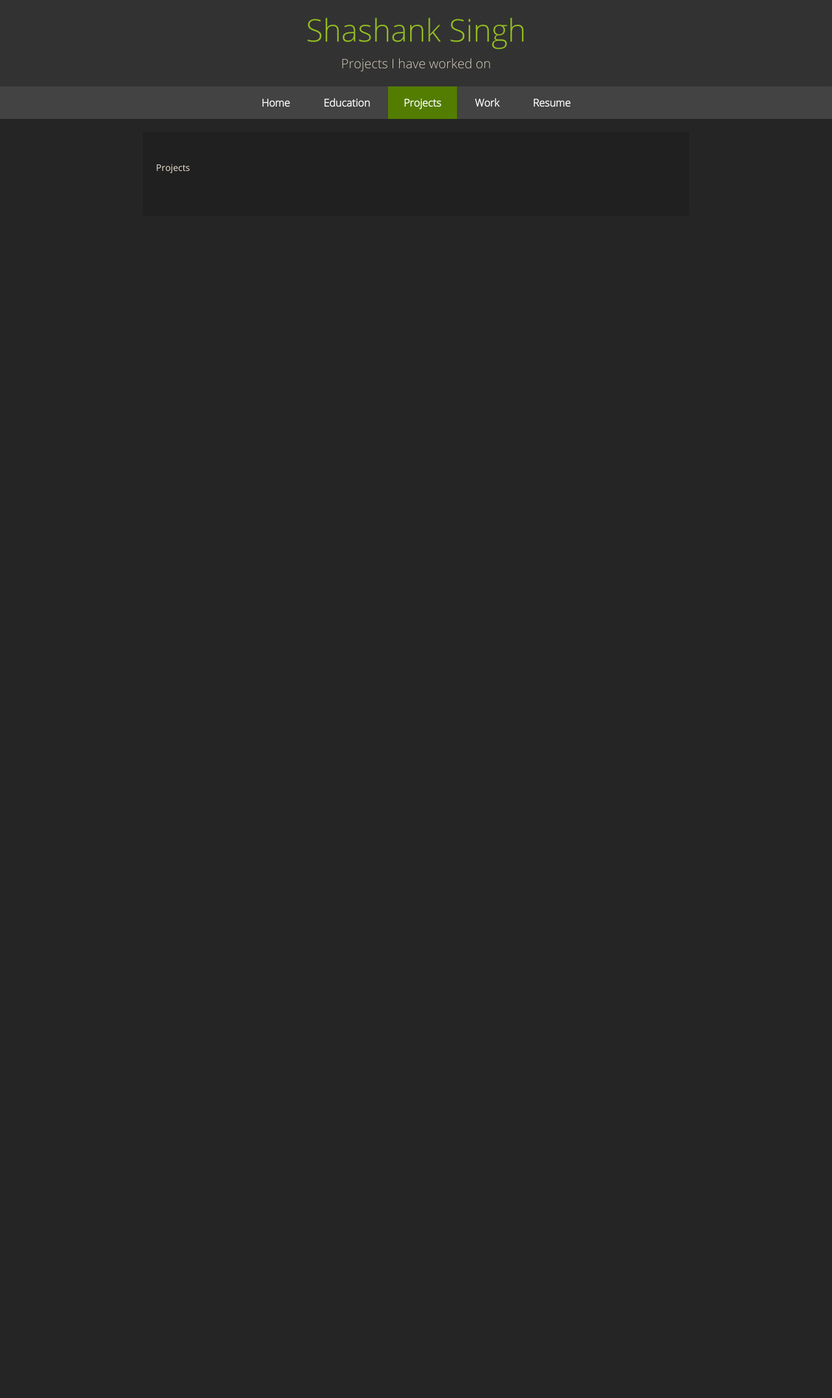
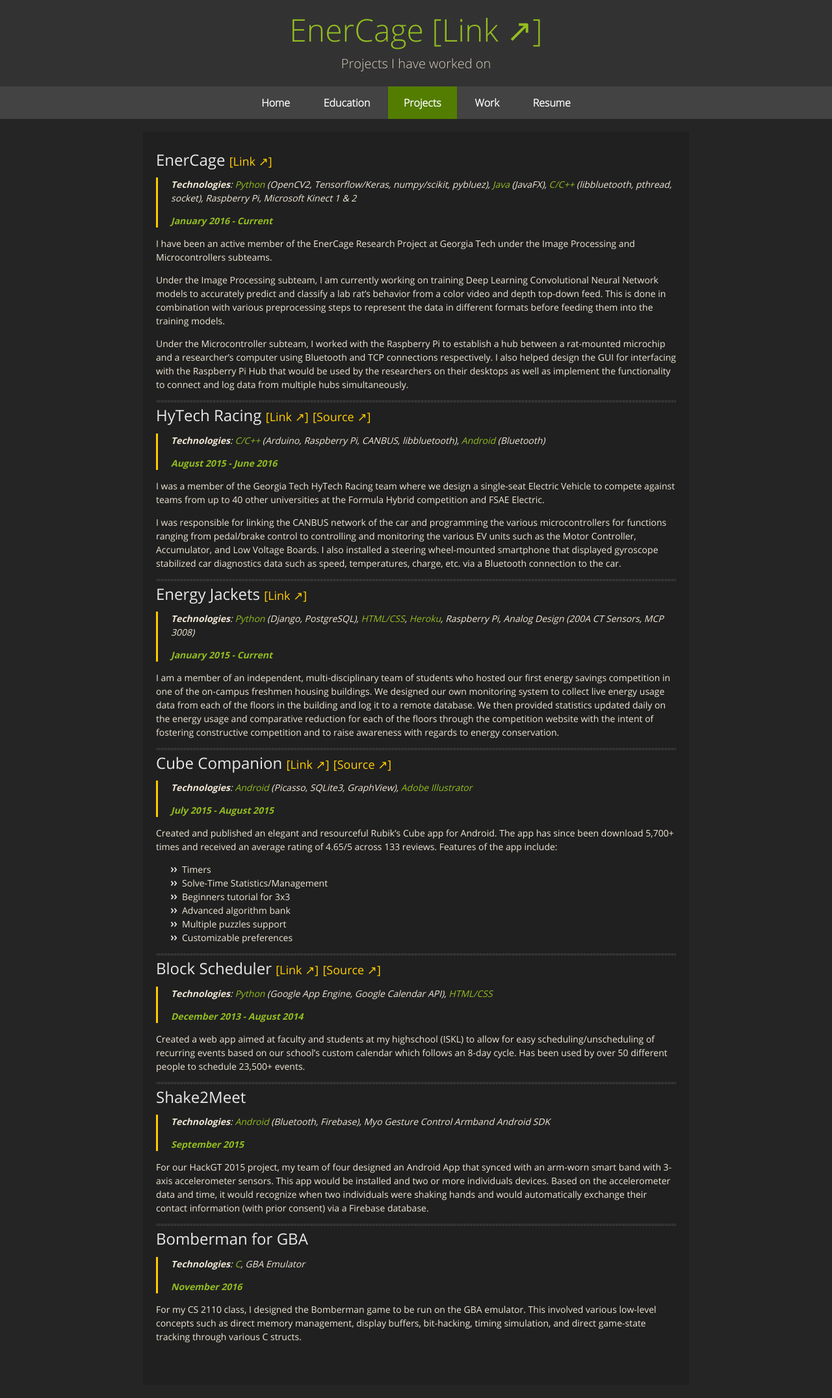
Before and after one commit to sshashank124/sshashank124.github.io-old, a Jekyll site: the page built from projects.md, in a window 1280 px wide. Shown: the whole page at 65% size. Built offline with Jekyll 4.4.1, drawn with Linux system fonts in a browser that asks for light colours; nearby versions of some CDN libraries; our own code applies the rules of GitHub Pages for plain Markdown files; before the commit the page ends 900 px from its top, so only the background shows below that.

Commit message:
Finished first draft

```diff
--- a/_sass/jekyll-theme-midnight.scss
+++ b/_sass/jekyll-theme-midnight.scss
@@ -56,10 +56,7 @@
 }
 
 a small {
-  font-size:11px;
-  color:#666;
-  margin-top:-0.6em;
-  display:block;
+  font-size: 75%;
 }
 
 em {
@@ -124,26 +121,6 @@
   }
 }
 
-table {
-  width:100%;
-  border-collapse:collapse;
-}
-
-th {
-  text-align:left;
-  padding:5px 10px;
-  border-bottom:1px solid #434343;
-  color: #b6b6b6;
-  font-family: 'OpenSansSemibold', "Helvetica Neue", Helvetica, Arial, sans-serif !important;
-  font-weight: normal;
-}
-
-td {
-  text-align:left;
-  padding:5px 10px;
-  border-bottom:1px solid #434343;
-}
-
 hr {
   border: 0;
   outline: none;
@@ -151,12 +128,15 @@
   background: transparent url('../images/hr.gif') center center repeat-x;
 }
 
+br {
+  line-height: 2em;
+}
+
 dt {
   color:#F0E7D5;
   font-family: 'OpenSansSemibold', "Helvetica Neue", Helvetica, Arial, sans-serif !important;
   font-weight: normal;
 }
-
 
 #header {
   width: 100%;
--- a/projects.html
+++ /dev/null
@@ -1,6 +0,0 @@
----
-layout: default
-description: Projects I have worked on
-section: projects
----
-<p>Projects</p>
--- /dev/null
+++ b/projects.md
@@ -0,0 +1,78 @@
+---
+layout: default
+description: Projects I have worked on
+section: projects
+---
+## EnerCage [<small>[Link ↗]</small>](http://www.vip.gatech.edu/teams/enercage)
+> **Technologies**: *Python* (OpenCV2, Tensorflow/Keras, numpy/scikit, pybluez), *Java* (JavaFX), *C/C++* (libbluetooth, pthread, socket), Raspberry Pi, Microsoft Kinect 1 & 2
+>
+> ***January 2016 - Current***
+
+I have been an active member of the EnerCage Research Project at Georgia Tech under the Image Processing and Microcontrollers subteams.
+
+Under the Image Processing subteam, I am currently working on training Deep Learning Convolutional Neural Network models to accurately predict and classify a lab rat's behavior from a color video and depth top-down feed. This is done in combination with various preprocessing steps to represent the data in different formats before feeding them into the training models.
+
+Under the Microcontroller subteam, I worked with the Raspberry Pi to establish a hub between a rat-mounted microchip and a researcher's computer using Bluetooth and TCP connections respectively. I also helped design the GUI for interfacing with the Raspberry Pi Hub that would be used by the researchers on their desktops as well as implement the functionality to connect and log data from multiple hubs simultaneously.
+
+* * *
+
+## HyTech Racing [<small>[Link ↗]</small>](https://hytechracing.gatech.edu/) [<small>[Source ↗]</small>](https://github.com/hytech-racing/code-2016)
+> **Technologies**: *C/C++* (Arduino, Raspberry Pi, CANBUS, libbluetooth), *Android* (Bluetooth)
+>
+> ***August 2015 - June 2016***
+
+I was a member of the Georgia Tech HyTech Racing team where we design a single-seat Electric Vehicle to compete against teams from up to 40 other universities at the Formula Hybrid competition and FSAE Electric.
+
+I was responsible for linking the CANBUS network of the car and programming the various microcontrollers for functions ranging from pedal/brake control to controlling and monitoring the various EV units such as the Motor Controller, Accumulator, and Low Voltage Boards. I also installed a steering wheel-mounted smartphone that displayed gyroscope stabilized car diagnostics data such as speed, temperatures, charge, etc. via a Bluetooth connection to the car.
+
+* * *
+
+## Energy Jackets [<small>[Link ↗]</small>](https://energy-jackets.herokuapp.com/aboutus.html)
+> **Technologies**: *Python* (Django, PostgreSQL), *HTML/CSS*, *Heroku*, Raspberry Pi, Analog Design (200A CT Sensors, MCP 3008)
+>
+> ***January 2015 - Current***
+
+I am a member of an independent, multi-disciplinary team of students who hosted our first energy savings competition in one of the on-campus freshmen housing buildings. We designed our own monitoring system to collect live energy usage data from each of the floors in the building and log it to a remote database. We then provided statistics updated daily on the energy usage and comparative reduction for each of the floors through the competition website with the intent of
+fostering constructive competition and to raise awareness with regards to energy conservation.
+
+* * *
+
+## Cube Companion [<small>[Link ↗]</small>](https://play.google.com/store/apps/details?id=com.qbix.cubecompanion) [<small>[Source ↗]</small>](https://github.com/sshashank124/CubeCompanion)
+> **Technologies**: *Android* (Picasso, SQLite3, GraphView), *Adobe Illustrator*
+>
+> ***July 2015 - August 2015***
+
+Created and published an elegant and resourceful Rubik's Cube app for Android. The app has since been download 5,700+ times and received an average rating of 4.65/5 across 133 reviews. Features of the app include:
+* Timers
+* Solve-Time Statistics/Management
+* Beginners tutorial for 3x3
+* Advanced algorithm bank
+* Multiple puzzles support
+* Customizable preferences
+
+* * *
+
+## Block Scheduler [<small>[Link ↗]</small>](http://block-scheduler.appspot.com/) [<small>[Source ↗]</small>](https://github.com/sshashank124/block_scheduler)
+> **Technologies**: *Python* (Google App Engine, Google Calendar API), *HTML/CSS*
+>
+> ***December 2013 - August 2014***
+
+Created a web app aimed at faculty and students at my highschool (ISKL) to allow for easy scheduling/unscheduling of recurring events based on our school's custom calendar which follows an 8-day cycle. Has been used by over 50 different people to schedule 23,500+ events.
+
+* * *
+
+## Shake2Meet
+> **Technologies**: *Android* (Bluetooth, Firebase), Myo Gesture Control Armband Android SDK
+>
+> ***September 2015***
+
+For our HackGT 2015 project, my team of four designed an Android App that synced with an arm-worn smart band with 3-axis accelerometer sensors. This app would be installed and two or more individuals devices. Based on the accelerometer data and time, it would recognize when two individuals were shaking hands and would automatically exchange their contact information (with prior consent) via a Firebase database.
+
+* * *
+
+## Bomberman for GBA
+> **Technologies**: *C*, GBA Emulator
+>
+> ***November 2016***
+
+For my CS 2110 class, I designed the Bomberman game to be run on the GBA emulator. This involved various low-level concepts such as direct memory management, display buffers, bit-hacking, timing simulation, and direct game-state tracking through various C structs.
--- a/resume.html
+++ /dev/null
@@ -1,4 +0,0 @@
----
-layout: default
----
-<p>Resume</p>
--- a/work.html
+++ /dev/null
@@ -1,6 +0,0 @@
----
-layout: default
-description: Work Experience
-section: work
----
-<p>Work</p>
```
Also changed, not shown: 404.md (renamed from 404.html, +5 -7 lines), education.html (deleted, +0 -127 lines), education.md (added, +106 -0 lines), index.html (deleted, +0 -81 lines), index.md (added, +11 -0 lines), work.md (added, +20 -0 lines), assets/images/me.jpg (added).
